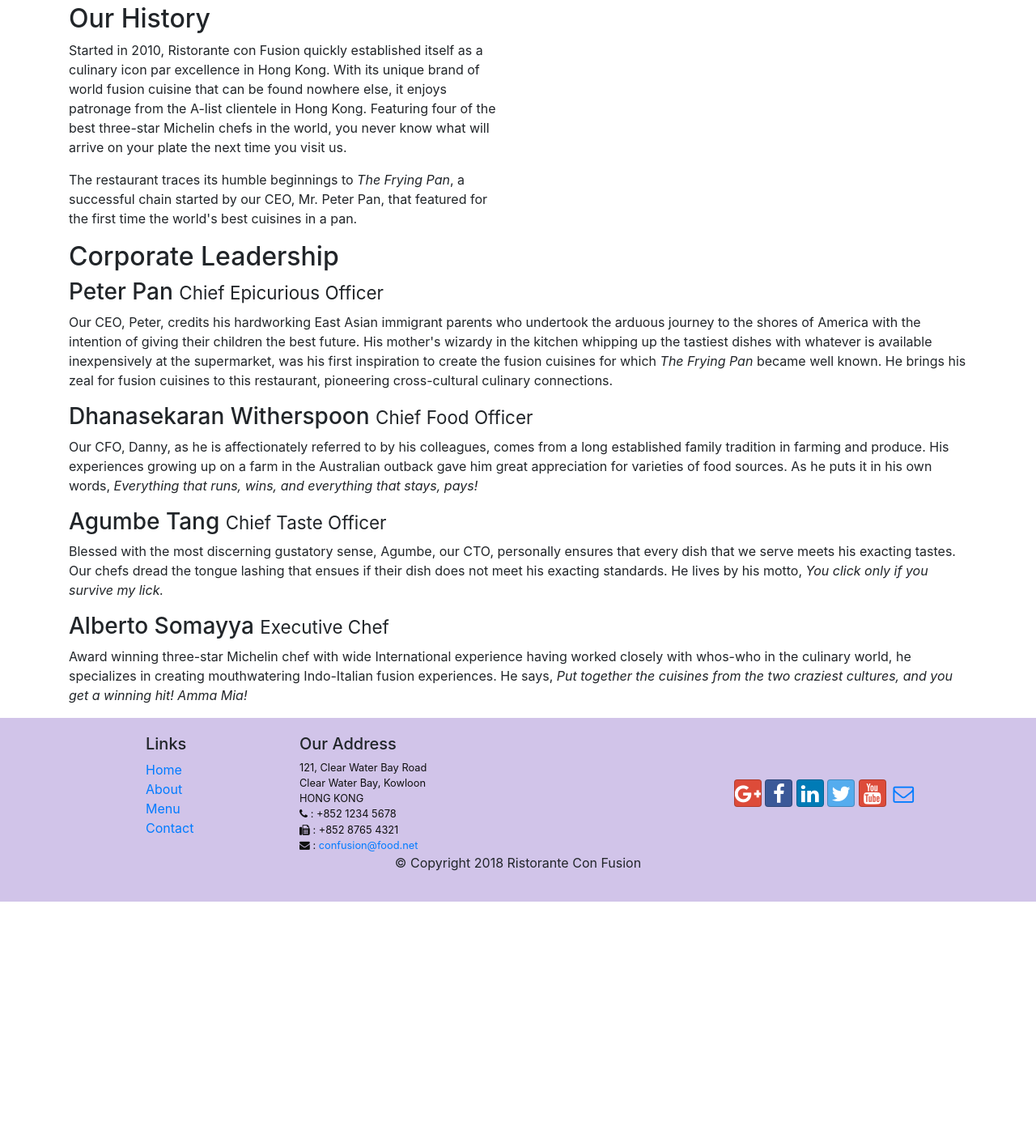
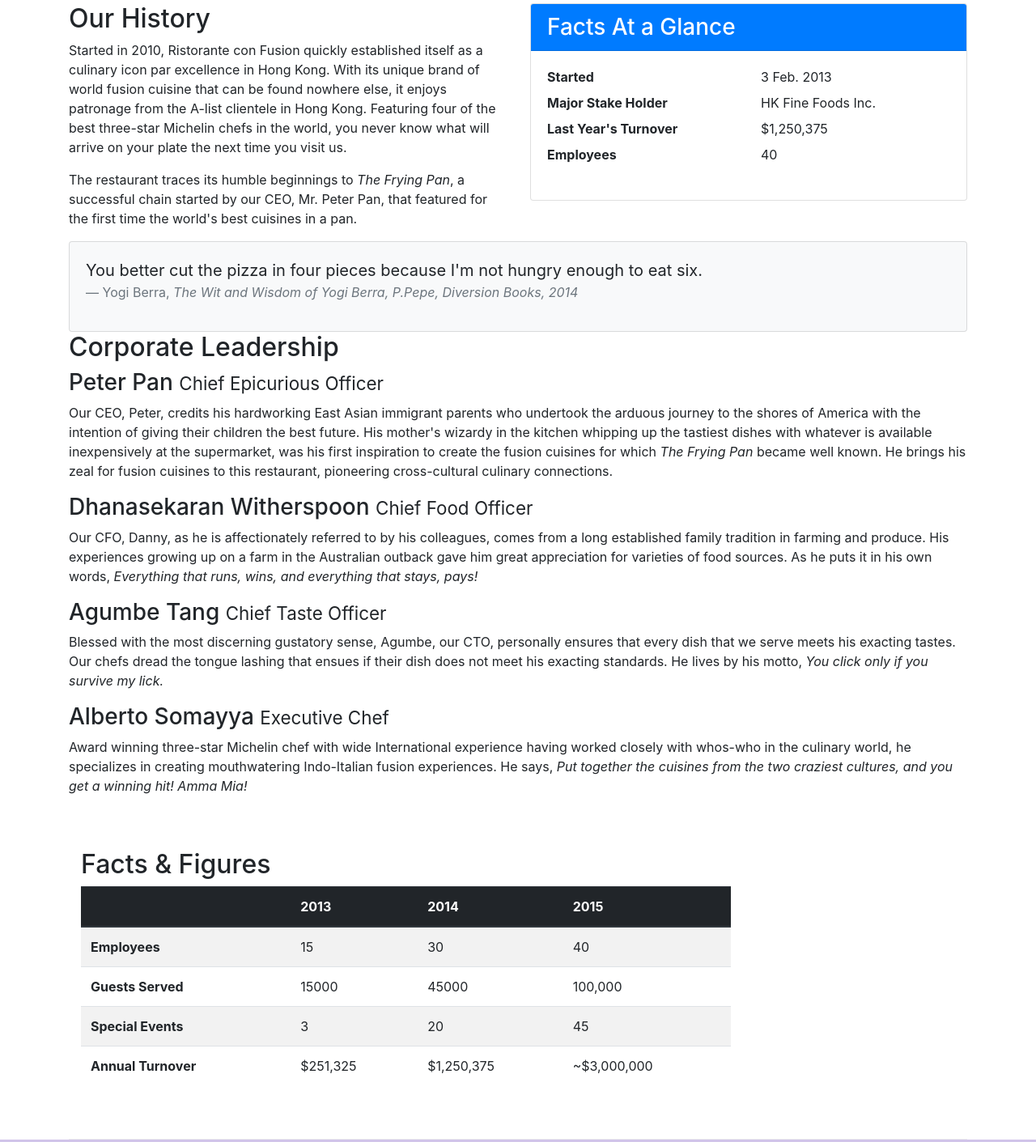
Before and after one commit to Vaskomain/conFusion, a website: page aboutus.html in a window 1280 px wide. Shown: the part 461-1872 px from the top of the page at 81% size. Before the commit the page ends 1575 px from the top, so only its background shows below. Drawn offline with nearby package versions, Linux system fonts and the light colour scheme.

Commit message:
tables and crds

```diff
--- a/aboutus.html
+++ b/aboutus.html
@@ -65,7 +65,36 @@
                 <p>Started in 2010, Ristorante con Fusion quickly established itself as a culinary icon par excellence in Hong Kong. With its unique brand of world fusion cuisine that can be found nowhere else, it enjoys patronage from the A-list clientele in Hong Kong.  Featuring four of the best three-star Michelin chefs in the world, you never know what will arrive on your plate the next time you visit us.</p>
                 <p>The restaurant traces its humble beginnings to <em>The Frying Pan</em>, a successful chain started by our CEO, Mr. Peter Pan, that featured for the first time the world's best cuisines in a pan.</p>
             </div>
-            <div>
+            <div class="col-sm">
+                <div class="card">
+                    <h3 class="card-header bg-primary text-white">Facts At a Glance</h3>
+                    <div class="card-body">
+                        <dl class="row">
+                                <dt class="col-6">Started</dt>
+                                <dd class="col-6">3 Feb. 2013</dd>
+                                <dt class="col-6">Major Stake Holder</dt>
+                                <dd class="col-6">HK Fine Foods Inc.</dd>
+                                <dt class="col-6">Last Year's Turnover</dt>
+                                <dd class="col-6">$1,250,375</dd>
+                                <dt class="col-6">Employees</dt>
+                                <dd class="col-6">40</dd>
+                        </dl>
+                    </div>
+                </div>
+            </div>
+            <div class="col-12">
+                <div class="card card-body bg-light">
+                    <blockquote class="blockquote">
+                        <p class="mb-0">You better cut the pizza in four pieces
+                            because I'm not hungry enough to eat six.
+                        </p>
+                        <footer class="blockquote-footer">Yogi Berra,
+                            <cite title="Source Title">The Wit and Wisdom of
+                                Yogi Berra, P.Pepe, Diversion Books, 2014
+                            </cite>
+                        </footer>
+                    </blockquote>
+                </div>
             </div>
         </div>
 
@@ -82,7 +111,51 @@
                 <h3>Alberto Somayya <small>Executive Chef</small></h3>
                 <p class="d-none d-sm-block">Award winning three-star Michelin chef with wide International experience having worked closely with whos-who in the culinary world, he specializes in creating mouthwatering Indo-Italian fusion experiences. He says, <em>Put together the cuisines from the two craziest cultures, and you get a winning hit! Amma Mia!</em></p>
             </div>
-       </div>
+        </div>
+        <div class="row row-content">
+        <div class="col-12 col-sm-9">
+            <h2>Facts &amp; Figures</h2>
+            <div class="table-responsive">
+                <table class="table table-striped">
+                    <thead class="thead-dark">
+                        <tr>
+                            <th>&nbsp;</th>
+                            <th>2013</th>
+                            <th>2014</th>
+                            <th>2015</th>
+                        </tr>
+                    </thead>
+                    <tbody>
+                        <tr>
+                            <th>Employees</th>
+                            <td>15</td>
+                            <td>30</td>
+                            <td>40</td>
+                        </tr>
+                        <tr>
+                            <th>Guests Served</th>
+                            <td>15000</td>
+                            <td>45000</td>
+                            <td>100,000</td>
+                        </tr>
+                        <tr>
+                            <th>Special Events</th>
+                            <td>3</td>
+                            <td>20</td>
+                            <td>45</td>
+                        </tr>
+                        <tr>
+                            <th>Annual Turnover</th>
+                            <td>$251,325</td>
+                            <td>$1,250,375</td>
+                            <td>~$3,000,000</td>
+                        </tr>
+                    </tbody>
+                </table>
+            </div>
+        </div>
+        <div class="col-12 col-sm-3"></div>
+    </div>
 
     </div>
 
```
Also changed, not shown: contactus.html (+1 -1 lines).
